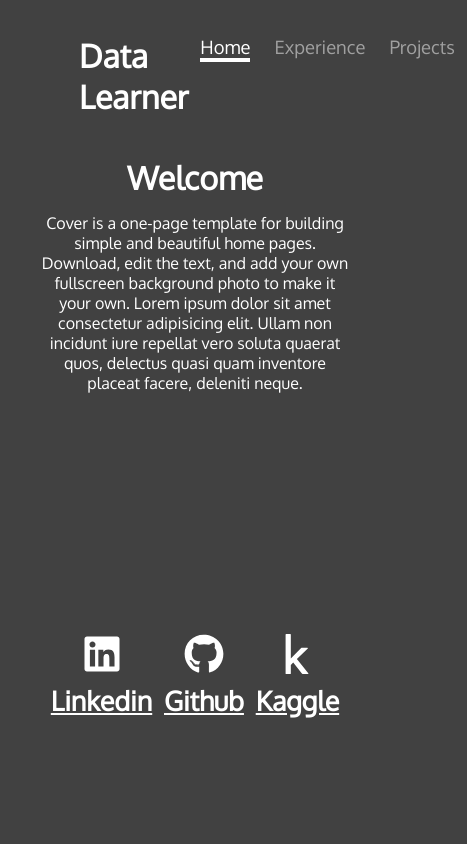
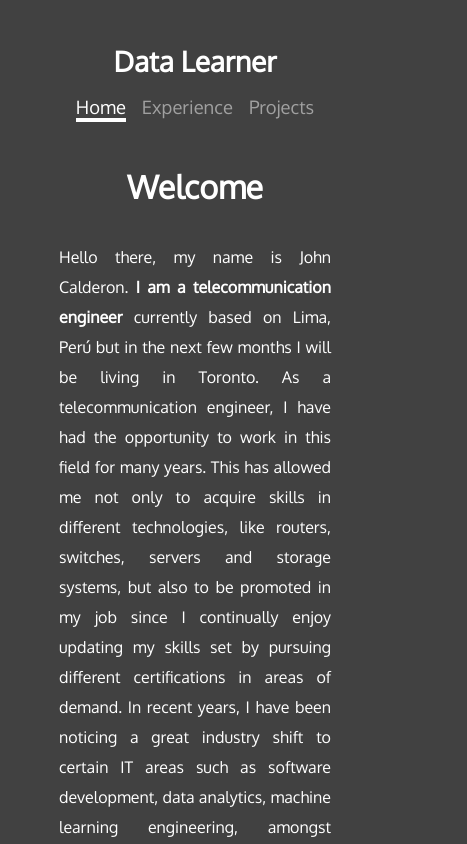
Before and after one commit to johncalesp/personalsite, a React (Create React App) app: page / in a window 390 px wide. Shown: the top 844 px of the page, 467 px wide, since content can reach past the window. Built offline with nearby package versions, Linux system fonts and the light colour scheme.

Commit message:
deployment v1

```diff
--- a/src/App.js
+++ b/src/App.js
@@ -1,4 +1,4 @@
-import React, { useState } from 'react';
+import React, { useState, useEffect } from 'react';
 import { BrowserRouter as Router, Route, Switch } from 'react-router-dom';
 import Navbar from './component/navbar';
 import Home from './component/home';
@@ -6,16 +6,25 @@ import Footer from './component/footer';
 import Experience from './component/experience';
 import Projects from './component/projects';
 
+const getLocalStorage = () => {
+  let tokens = localStorage.getItem('tokens');
+  if (tokens) {
+    return (tokens = JSON.parse(localStorage.getItem('tokens')));
+  } else {
+    return [true, false, false];
+  }
+};
+
 const App = () => {
-  const [home, setHome] = useState(true);
-  const [experience, setExperience] = useState(false);
-  const [projects, setProjects] = useState(false);
+  const [tokens, setTokens] = useState(getLocalStorage());
 
   const setActive = (tab1, tab2, tab3) => {
-    setHome(tab1);
-    setExperience(tab2);
-    setProjects(tab3);
+    setTokens([tab1, tab2, tab3]);
   };
+
+  useEffect(() => {
+    localStorage.setItem('tokens', JSON.stringify(tokens));
+  }, [tokens]);
 
   return (
     <Router>
@@ -23,16 +32,16 @@ const App = () => {
         <>
           <div className='main'>
             <Navbar
-              home={home}
-              experience={experience}
-              projects={projects}
+              home={tokens[0]}
+              experience={tokens[1]}
+              projects={tokens[2]}
               setActive={setActive}
             />
             <Route exact path='/'>
-              {home && <Home />}
+              {tokens[0] && <Home />}
             </Route>
-            <Route path='/experience'>{experience && <Experience />}</Route>
-            <Route path='/projects'>{projects && <Projects />}</Route>
+            <Route path='/experience'>{tokens[1] && <Experience />}</Route>
+            <Route path='/projects'>{tokens[2] && <Projects />}</Route>
 
             <Footer />
           </div>
--- a/src/component/experience.js
+++ b/src/component/experience.js
@@ -14,14 +14,26 @@ const Experience = () => {
               <div className='date-content'>
                 <div className='date-outer'>
                   <span className='date'>
-                    <span className='month'>{exp_year} Years</span>
+                    <span className='month'>
+                      {exp_year > 1 ? `${exp_year} Years` : `${exp_year} Year`}
+                    </span>
                     <span className='year'>{start_year}</span>
                   </span>
                 </div>
               </div>
               <div className='timeline-content'>
                 <h5 className='title'>{title}</h5>
-                <p className='description'>{description}</p>
+                <div className='description'>
+                  <ul>
+                    {description.map((bullet_point, ind) => {
+                      return (
+                        <li key={ind} className='bullet-point'>
+                          {bullet_point}
+                        </li>
+                      );
+                    })}
+                  </ul>
+                </div>
               </div>
             </div>
           );
--- a/src/component/home.js
+++ b/src/component/home.js
@@ -5,11 +5,26 @@ const Home = () => {
     <div className='home-content'>
       <h1 className='home-title'>Welcome</h1>
       <p className='home-text'>
-        Cover is a one-page template for building simple and beautiful home
-        pages. Download, edit the text, and add your own fullscreen background
-        photo to make it your own. Lorem ipsum dolor sit amet consectetur
-        adipisicing elit. Ullam non incidunt iure repellat vero soluta quaerat
-        quos, delectus quasi quam inventore placeat facere, deleniti neque.
+        Hello there, my name is John Calderon.{' '}
+        <span className='span-bold'>I am a telecommunication engineer </span>
+        currently based on Lima, Perú but in the next few months I will be
+        living in Toronto. As a telecommunication engineer, I have had the
+        opportunity to work in this field for many years. This has allowed me
+        not only to acquire skills in different technologies, like routers,
+        switches, servers and storage systems, but also to be promoted in my job
+        since I continually enjoy updating my skills set by pursuing different
+        certifications in areas of demand. In recent years, I have been noticing
+        a great industry shift to certain IT areas such as software development,
+        data analytics, machine learning engineering, amongst others.
+        <br />
+        That is why I set a path to become a data scientist, improving my
+        coding, statistics and analytical skills using my background in
+        enginnering as a baseline point.{' '}
+        <span className='span-bold'>
+          As of now, I am looking for a part-time job in the field while I take
+          my courses in the program Artificial Intelligence &amp; Machine
+          Learning from Lambton College starting in September 2021.
+        </span>{' '}
       </p>
     </div>
   );
--- a/src/component/projects.js
+++ b/src/component/projects.js
@@ -6,6 +6,7 @@ const Projects = () => {
   return (
     <div className='main-projects'>
       <h2 className='projects-title'>Some of my Projects</h2>
+      <div className='underline'></div>
       <div className='project-container'>
         {project_data.map((project) => {
           const { id, src, title, description, link } = project;
@@ -26,7 +27,8 @@ const Projects = () => {
           );
         })}
       </div>
-      <h2 className='demo-title'>Live Demos</h2>
+      <h2 className='demos-title'>Live Demos</h2>
+      <div className='underline'></div>
       <div className='demo-container'>
         {demo_data.map((demo) => {
           const { id, src, title, description, link } = demo;
--- a/src/data/demo_data.js
+++ b/src/data/demo_data.js
@@ -12,7 +12,7 @@ const demo_data = [
     src: '../img/demo_cluster.jpg',
     title: 'Country Clustering',
     description:
-      'This live demo is about the clustering notebook where you can select different inputs in the left column and the algorithm will try to determine to what cluster it belongs',
+      'This live demo is about the clustering notebook where you can select different inputs in the left column and the algorithm will try to determine to what group it belongs',
     link: 'https://cluster-countries.herokuapp.com',
   },
 ];
--- a/src/data/proj_data.js
+++ b/src/data/proj_data.js
@@ -28,7 +28,7 @@ const project_data = [
     src: '../img/project_cards.jpg',
     title: 'Classification',
     description:
-      'This project is about using a classification model and try to determine if a customer will stop using the services of a bank ',
+      'This project is about using a classification model and try to determine if a customer will stop using the credit card services of a bank',
     link: 'https://www.kaggle.com/johnsnow27/eda-and-classification-model-with-catboost-98',
   },
 ];
--- a/src/index.css
+++ b/src/index.css
@@ -37,6 +37,7 @@ body {
  */
 .nav-header {
   display: flex;
+  align-items: center;
   justify-content: space-between;
   margin: 25px 30px;
   padding: 10px;
@@ -46,8 +47,12 @@ body {
   font-size: 2rem;
 }
 
+.nav-items {
+  margin: 1rem;
+}
+
 .nav-link {
-  margin: auto 0.75rem;
+  margin: auto 0.5rem;
   border: none;
   padding: 0;
   color: rgba(255, 255, 255, 0.5);
@@ -72,7 +77,6 @@ body {
  * HOME
  */
 .home-content {
-  max-height: 50vh;
   text-align: center;
 }
 
@@ -81,6 +85,16 @@ body {
   padding: 5px;
 }
 
+.home-content .home-text {
+  text-align: justify;
+  margin: 10px auto;
+  padding: 20px;
+  line-height: 30px;
+}
+
+.span-bold {
+  font-weight: bold;
+}
 /*
  * EXPERIENCE
  */
@@ -260,6 +274,11 @@ body {
 
 .main-timeline .description {
   margin-bottom: 0;
+  text-align: justify;
+}
+
+.main-timeline .bullet-point {
+  margin: 10px auto;
 }
 
 .main-timeline .timeline:nth-child(2n) .date-content {
@@ -283,12 +302,16 @@ body {
   text-align: center;
 }
 
-.projects-title {
-  margin: 2rem auto;
+.projects-title,
+.demos-title {
+  margin: 0.25rem auto;
+  padding: 5px;
 }
 
+.project-title,
 .demo-title {
-  margin: 3rem auto 1rem auto;
+  margin: 0.25rem;
+  padding: 10px;
 }
 
 .project-container,
@@ -305,16 +328,19 @@ body {
 
 .project-description,
 .demo-description {
-  margin: 1rem;
+  margin: 0.5rem;
   padding: 2px;
+  text-align: justify;
 }
 
 .project-link,
 .demo-link {
+  display: block;
+  width: 50%;
   color: #fff;
   text-decoration: none;
   border: 2px solid #9e9d89;
-  margin: 2rem;
+  margin: 1rem auto;
   padding: 5px;
   border-radius: 10px;
 }
@@ -330,7 +356,7 @@ body {
  */
 
 .footer-section {
-  margin-top: 15rem;
+  margin-top: 5rem;
   margin-bottom: 5rem;
 }
 
@@ -348,3 +374,86 @@ body {
   font-size: 2.5rem;
   color: #fff;
 }
+
+.underline {
+  width: 6rem;
+  height: 0.25rem;
+  background: #9e9d89;
+  margin-left: auto;
+  margin-right: auto;
+  margin-bottom: 0.8rem;
+}
+
+/*
+ * MEDIA QUIERIES TABLETS
+ */
+
+@media (max-width: 1024px) and (min-width: 750px) {
+  .project-item img,
+  .demo-item img {
+    max-width: 100%;
+  }
+
+  .project-title,
+  .demo-title {
+    height: 70px;
+    align-items: center;
+  }
+}
+
+/*
+ * MEDIA QUIERIES SMARTPHONES
+ */
+@media (max-width: 750px) {
+  /*
+ * Navbar
+ */
+  .nav-header {
+    align-items: center;
+    flex-direction: column;
+  }
+  .nav-logo {
+    font-size: 1.75rem;
+    margin: 0.5rem;
+    width: 100%;
+    text-align: center;
+  }
+
+  .nav-items {
+    margin: 0.5rem;
+  }
+
+  /*
+ * Home
+ */
+
+  /*
+ * Experience
+ */
+
+  /*
+ * Projects
+ */
+
+  .project-container,
+  .demo-container {
+    display: grid;
+    grid-template-columns: repeat(1, 1fr);
+  }
+
+  .project-container img,
+  .demo-container img {
+    width: 100%;
+  }
+
+  /*
+ * Footer
+ */
+  .footer-section {
+    margin-top: 2rem;
+    margin-bottom: 2rem;
+  }
+  .footer-items li a {
+    font-size: 1.5rem;
+  }
+}
```
Also changed, not shown: src/data/exp_data.js (+23 -3 lines).
